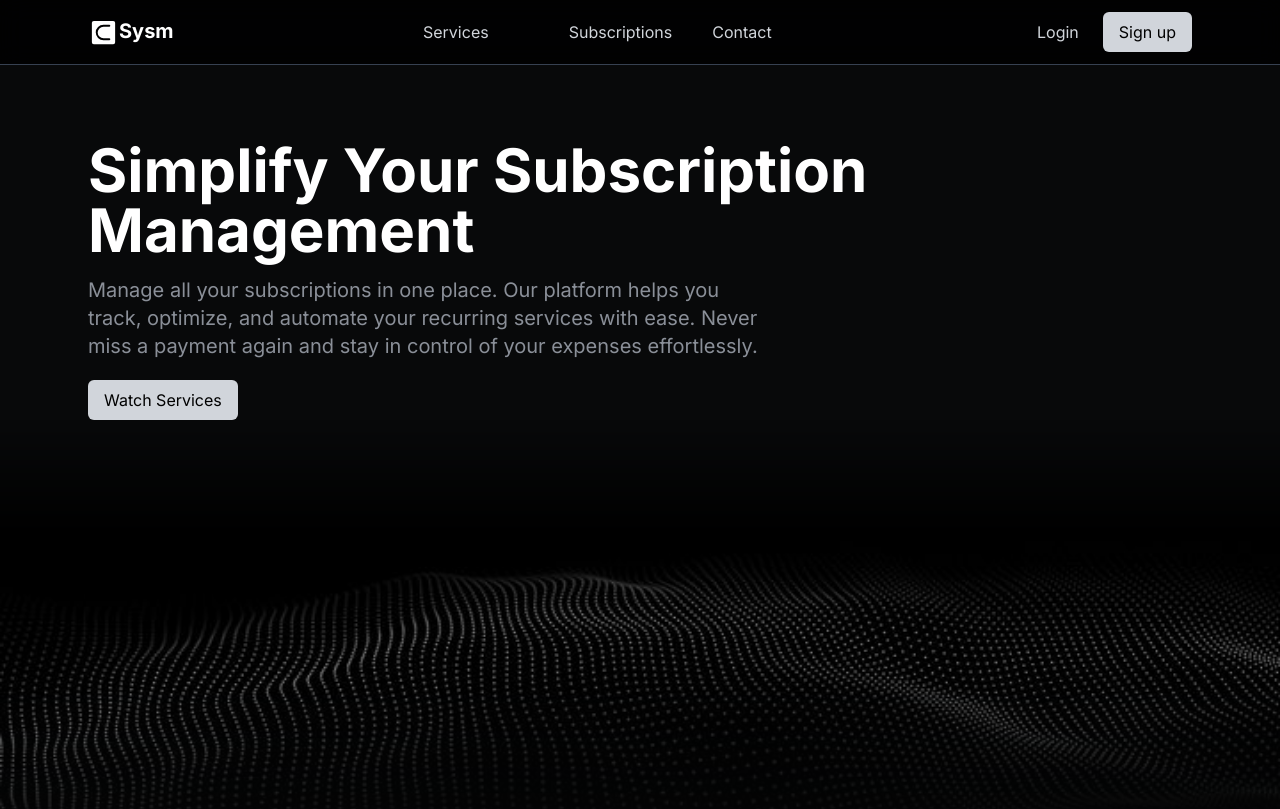
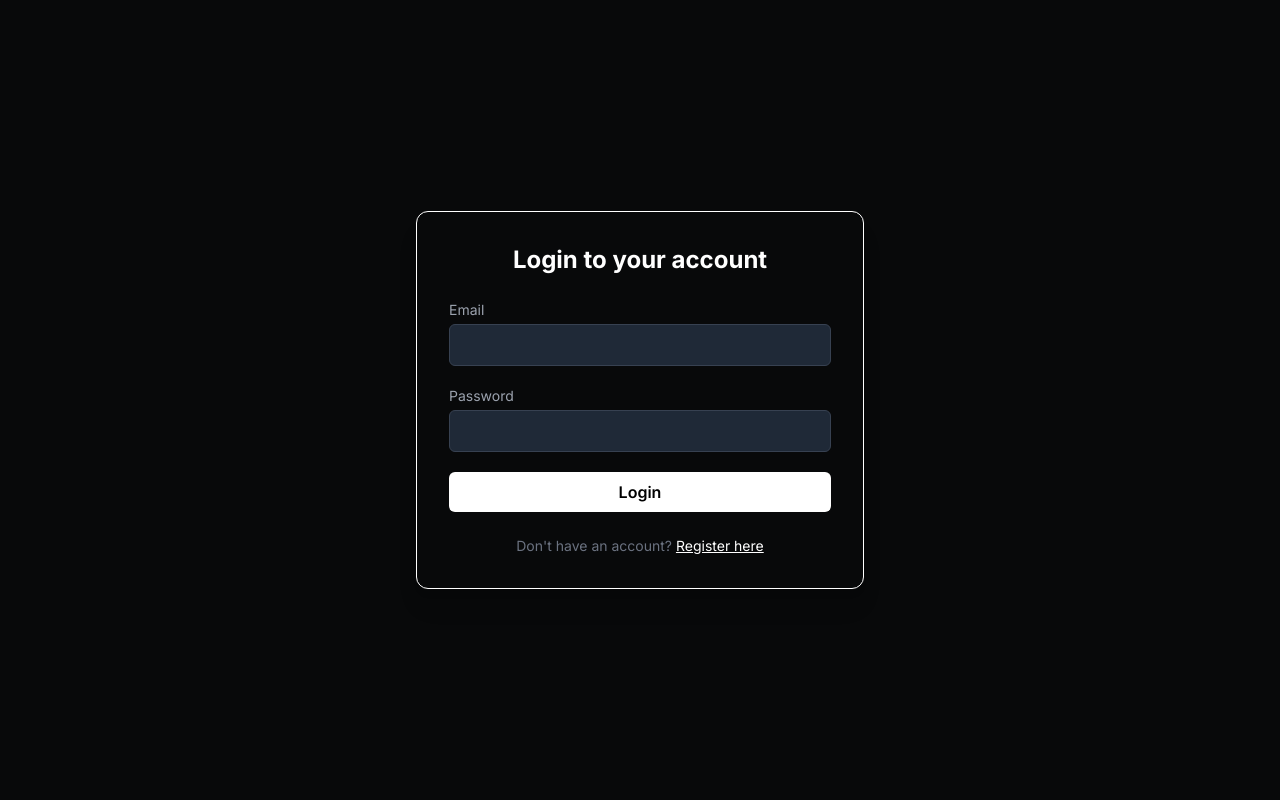
Before and after one commit to danipoav/Subs-app, a React (Vite) app: page /login in a window 1280 px wide. Shown: the top 809 px of the page. Built offline with nearby package versions, Linux system fonts and the light colour scheme; no server answers.

Commit message:
Creating form login

```diff
--- a/package.json
+++ b/package.json
@@ -16,7 +16,8 @@
     "react": "^19.0.0",
     "react-dom": "^19.0.0",
     "react-icons": "^5.5.0",
-    "react-redux": "^9.2.0"
+    "react-redux": "^9.2.0",
+    "react-router-dom": "^7.4.0"
   },
   "devDependencies": {
     "@eslint/js": "^9.21.0",
--- a/src/App.tsx
+++ b/src/App.tsx
@@ -1,27 +1,15 @@
-import Hero from "./components/Hero"
-import Navbar from "./components/Navbar"
-import Tech from "./components/Tech";
-import ServicesSlider from "./components/ServicesSlider";
-import Footer from "./components/Footer";
-import Hero2 from "./components/Hero2";
-
+import Index from "./components/pages/Index"
+import { Route, Routes } from "react-router-dom"
+import LoginPage from "./components/pages/LoginPage"
 
 function App() {
 
   return (
     <>
-      <div className=" min-h-screen text-white flex flex-col items-center" style={{ background: "#08090a" }}>
-        <div className=" w-full max-w-6xl px-6">
-          <Navbar />
-        </div>
-          <Hero />
-        <div className="w-full max-w-6xl px-6">
-          <ServicesSlider />
-          <Hero2 />
-          <Tech />
-        </div>
-        <Footer />
-      </div>
+      <Routes>
+        <Route path="/" element={<Index />} />
+        <Route path="/login" element={<LoginPage />} />
+      </Routes>
     </>
   )
 }
--- a/src/components/Navbar.tsx
+++ b/src/components/Navbar.tsx
@@ -1,19 +1,26 @@
 import { PiSubsetProperOfFill } from "react-icons/pi";
+import { useNavigate } from "react-router-dom";
 
 
 export default function Navbar() {
+    const navigate = useNavigate();
+
+    const handleClickLogin = () => {
+        navigate('/login');
+    }
+
     return (
         <>
-            <nav className=" fixed top-0 left-0 w-full bg-black bg-opacity-80 backdrop-blur-md z-10 border-b border-gray-700" style={{color:"#f7f8f8"}}>
+            <nav className=" fixed top-0 left-0 w-full bg-black bg-opacity-80 backdrop-blur-md z-10 border-b border-gray-700" style={{ color: "#f7f8f8" }}>
                 <div className="max-w-6xl mx-auto px-6 flex justify-between items-center h-16">
-                    <div className=" text-xl font-bold text-white flex"><PiSubsetProperOfFill size={31} />Sysm</div>
+                    <div className=" text-xl font-bold text-white flex"><PiSubsetProperOfFill size={30} />Sub-Lin</div>
                     <div className=" md:flex space-x-10">
                         <a href="#services" className="text-gray-300 hover:text-white transition cursor-pointer">Services</a>
                         <a href="#subscriptions" className="text-gray-300 hover:text-white transition">Subscriptions</a>
                         <a href="#contact" className="text-gray-300 hover:text-white transition">Contact</a>
                     </div>
                     <div>
-                        <button className=" text-gray-300 px-4 py-2 rounded-md hover:bg-gray-900 transition mr-2 hover:text-white cursor-pointer">
+                        <button onClick={handleClickLogin} className=" text-gray-300 px-4 py-2 rounded-md hover:bg-gray-900 transition mr-2 hover:text-white cursor-pointer">
                             Login
                         </button>
                         <button className="bg-gray-300 text-black px-4 py-2 rounded-md hover:bg-white transition cursor-pointer">
--- /dev/null
+++ b/src/components/pages/Index.tsx
@@ -0,0 +1,23 @@
+import Footer from "../Footer";
+import Hero from "../Hero";
+import Hero2 from "../Hero2";
+import Navbar from "../Navbar";
+import ServicesSlider from "../ServicesSlider";
+import Tech from "../Tech";
+
+export default function Index() {
+  return (
+    <div className=" min-h-screen text-white flex flex-col items-center" style={{ background: "#08090a" }}>
+        <div className=" w-full max-w-6xl px-6">
+          <Navbar />
+        </div>
+          <Hero />
+        <div className="w-full max-w-6xl px-6">
+          <ServicesSlider />
+          <Hero2 />
+          <Tech />
+        </div>
+        <Footer />
+      </div>
+  )
+}
--- a/src/components/pages/LoginPage.tsx
+++ b/src/components/pages/LoginPage.tsx
@@ -1,6 +1,65 @@
+import { useState } from "react";
 
 export default function LoginPage() {
+  const [email, setEmail] = useState("");
+  const [password, setPassword] = useState("");
+
+  const handleSubmit = (e: React.FormEvent) => {
+    e.preventDefault();
+    // Aquí llamarías a tu thunk loginUser({ email, password })
+    console.log("Login with:", email, password);
+  };
+
   return (
-    <div>LoginPage</div>
-  )
+          <div className=" min-h-screen flex items-center justify-center px-4" style={{ background: "#08090a" }}>
+
+      <div className="border border-white p-8 rounded-xl shadow-xl w-full max-w-md">
+        <h2 className="text-2xl font-bold text-white mb-6 text-center">Login to your account</h2>
+
+        <form onSubmit={handleSubmit} className="space-y-5">
+          <div>
+            <label className="block text-sm text-gray-400 mb-1" htmlFor="email">
+              Email
+            </label>
+            <input
+              id="email"
+              type="email"
+              value={email}
+              onChange={(e) => setEmail(e.target.value)}
+              className="w-full bg-gray-800 text-white border border-gray-700 rounded-md px-4 py-2 focus:outline-none focus:ring-2 focus:ring-white"
+              required
+            />
+          </div>
+
+          <div>
+            <label className="block text-sm text-gray-400 mb-1" htmlFor="password">
+              Password
+            </label>
+            <input
+              id="password"
+              type="password"
+              value={password}
+              onChange={(e) => setPassword(e.target.value)}
+              className="w-full bg-gray-800 text-white border border-gray-700 rounded-md px-4 py-2 focus:outline-none focus:ring-2 focus:ring-white"
+              required
+            />
+          </div>
+
+          <button
+            type="submit"
+            className="w-full bg-white text-black font-semibold py-2 rounded-md hover:bg-gray-200 transition duration-200"
+          >
+            Login
+          </button>
+        </form>
+
+        <p className="text-sm text-gray-500 mt-6 text-center">
+          Don't have an account?{" "}
+          <a href="/register" className="text-white underline hover:text-gray-300">
+            Register here
+          </a>
+        </p>
+      </div>
+    </div>
+  );
 }
--- a/src/main.tsx
+++ b/src/main.tsx
@@ -3,12 +3,15 @@ import { createRoot } from 'react-dom/client'
 import App from './App.tsx'
 import { Provider } from 'react-redux'
 import { store } from './features/store.ts'
+import { BrowserRouter } from 'react-router-dom'
 
 
 createRoot(document.getElementById('root')!).render(
   <StrictMode>
     <Provider store={store}>
-      <App />
+      <BrowserRouter>
+        <App />
+      </BrowserRouter>
     </Provider>
   </StrictMode>,
 )
```
Also changed, not shown: 1 other file (tests, documents, lock files or other folders).
